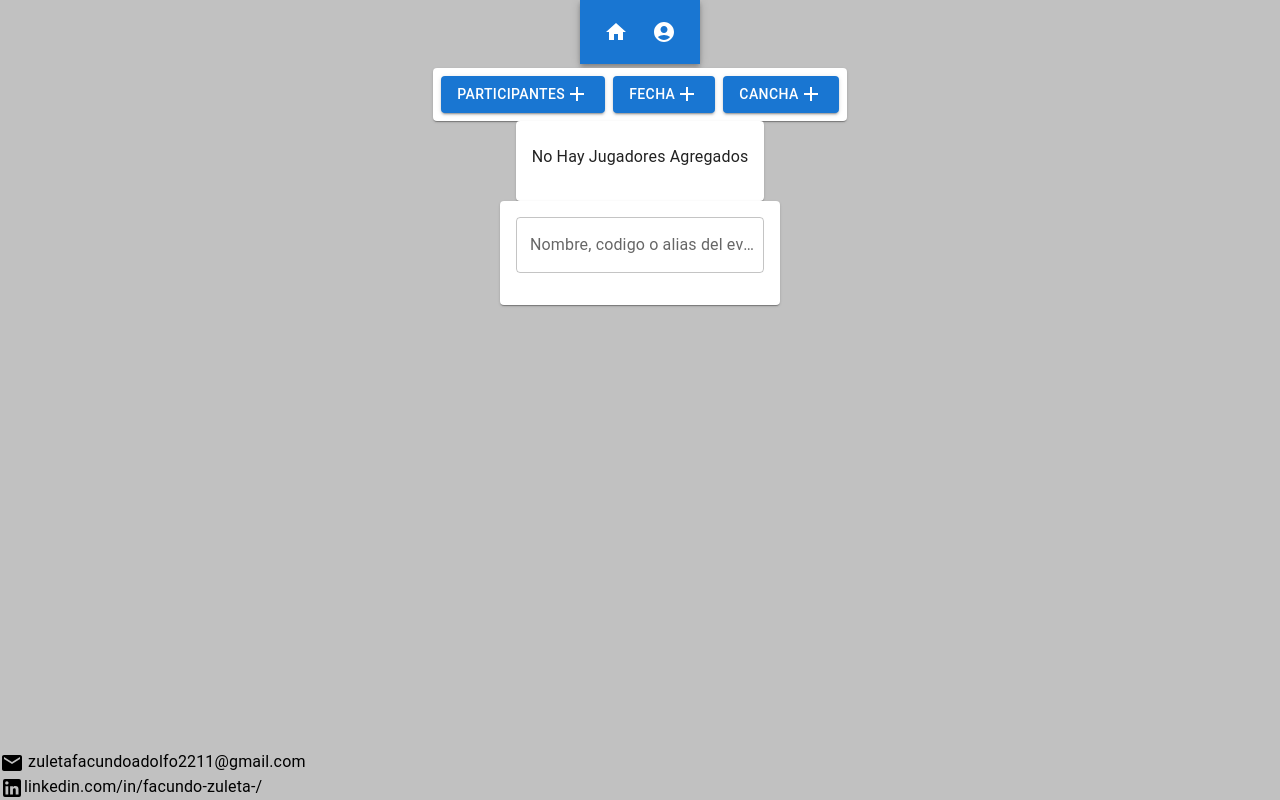
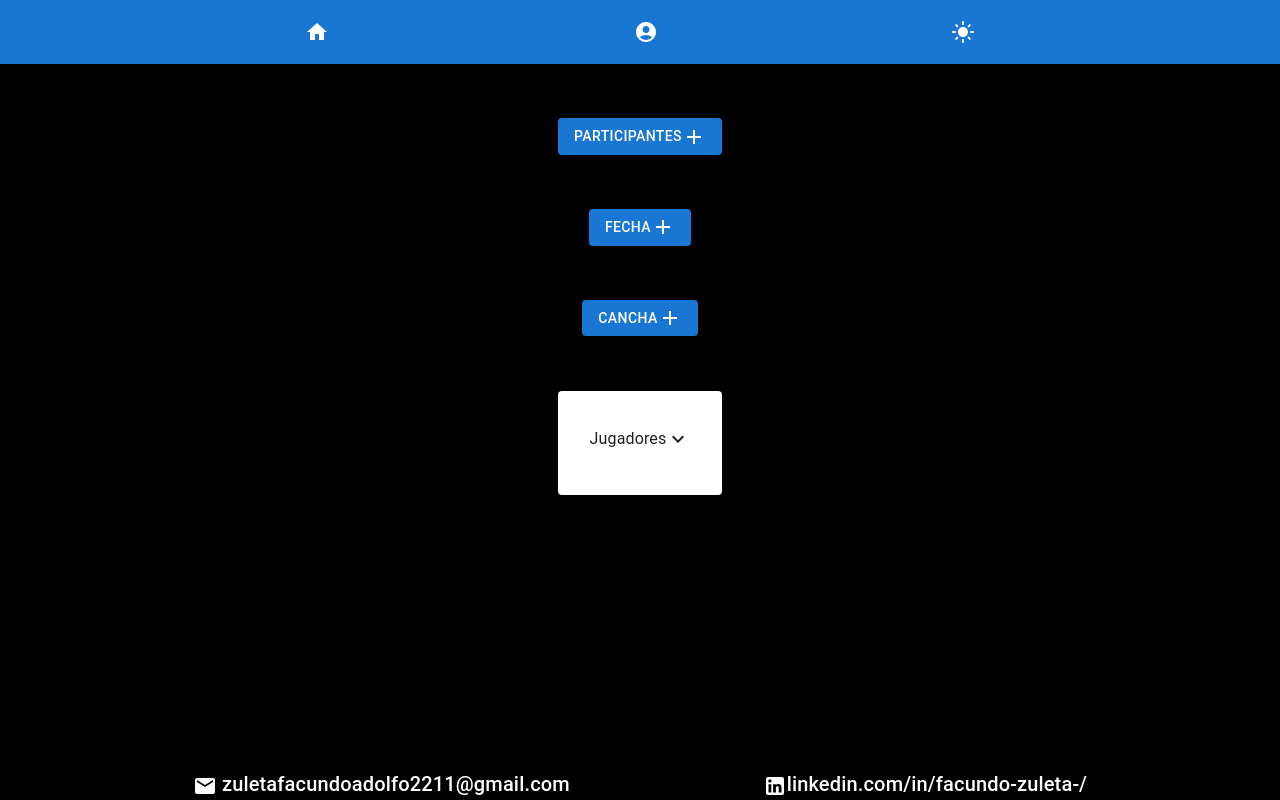
Before and after one commit to FazGit2211/saef5-app, a Next.js app: page /event/event-new in a window 1280 px wide. Built offline with nearby package versions, Linux system fonts and the light colour scheme.

Commit message:
Modificaciones en la interfaz general, falta los botones e textos

```diff
--- a/src/pages/event/event-new.tsx
+++ b/src/pages/event/event-new.tsx
@@ -45,18 +45,13 @@ export default function Event() {
         <>
             <CardNewEvent date={date} setDate={handleSetDate} stadium={stadium} addStadium={handleSetStadium} />
             <CardPlayers />
-            <Card>
-                <CardContent>
-                    <Typography>{date}</Typography>
-                    <Typography>{stadium.name + '' + stadium.address}</Typography>
-                    <TextField label="Nombre, codigo o alias del evento." variant="outlined" value={codigo} onChange={(e: React.ChangeEvent<HTMLInputElement>) => setCodigo(e.target.value)}></TextField>
-                </CardContent>
-                <CardActions>
-                    {((players.length !== 0) && (date !== "") && (stadium.name !== "") && (stadium.address !== "") && (codigo !== "") ? <Button variant="contained" onClick={handleSendEvent}><Save /></Button> : null)}
-                    {alert && loading ? <Alert variant="filled" severity="info">Cargando ...</Alert> : null}
-                    {alert && !loading && !error.errorValue ? <Alert variant="filled" severity="info">{error.message}</Alert> : null}
-                </CardActions>
-            </Card>
+            <Typography variant="h6" color="white">{date}</Typography>
+            <Typography variant="h6" color="white">{stadium.name + '' + stadium.address}</Typography>
+            <TextField label="Nombre, codigo o alias del evento." variant="outlined" value={codigo} onChange={(e: React.ChangeEvent<HTMLInputElement>) => setCodigo(e.target.value)}></TextField>
+            {((players.length !== 0) && (date !== "") && (stadium.name !== "") && (stadium.address !== "") && (codigo !== "") ? <Button variant="contained" onClick={handleSendEvent}><Save /></Button> : null)}
+            {alert && loading ? <Alert variant="filled" severity="info">Cargando ...</Alert> : null}
+            {alert && !loading && !error.errorValue ? <Alert variant="filled" severity="info">{error.message}</Alert> : null}
+
         </>
     );
 }
--- a/src/pages/player/player-new.tsx
+++ b/src/pages/player/player-new.tsx
@@ -3,7 +3,7 @@ import useModal from "@/hooks/useModal";
 import ListPlayer from "@/ui/lists/ListPlayer";
 import ModalCreatePlayer from "@/ui/modals/ModalCreatePlayer";
 import { Add } from "@mui/icons-material";
-import { Button } from "@mui/material";
+import { Button, Typography } from "@mui/material";
 import { useContext } from "react";
 
 
@@ -12,8 +12,8 @@ export default function PlayerNew() {
     const { players } = useContext(PlayersContext);
     return (
         <>
-            <Button variant="contained" onClick={openModalPlayer}><Add /></Button>
-            {players.length === 0 ? <h3>No hay jugadores agregados</h3> : <ListPlayer />}
+            <Button variant="contained" onClick={openModalPlayer} color="success"><Add /></Button>
+            {players.length === 0 ? <Typography variant="h6" color="warning">No hay jugadores</Typography> : <ListPlayer />}
             {modalPlayer ? <ModalCreatePlayer openModal={modalPlayer} closeModal={closeModalPlayer} /> : null}
         </>
     );
--- a/src/styles/globals.css
+++ b/src/styles/globals.css
@@ -1,5 +1 @@
 @import "tailwindcss";
-
-body {
-    background-color: #99999999;
-}
--- a/src/ui/cards/CardContainer.tsx
+++ b/src/ui/cards/CardContainer.tsx
@@ -1,4 +1,4 @@
-import { Button, TextField } from "@mui/material";
+import { Button, Card, TextField } from "@mui/material";
 import { Add, Search } from "@mui/icons-material";
 import { useRouter } from "next/router";
 import { useState } from "react";
@@ -17,7 +17,7 @@ export default function CardContainer() {
     return (
         <>
             <Button variant="contained" onClick={handleClickRedirect}>Nuevo evento <Add /></Button>
-            <TextField label="Nombre,codigo o alias evento" variant="outlined" value={codigo} onChange={(e: React.ChangeEvent<HTMLInputElement>) => setCodigo(e.target.value)}></TextField>
+            <TextField label="Nombre,codigo o alias evento" variant="filled" value={codigo} onChange={(e: React.ChangeEvent<HTMLInputElement>) => setCodigo(e.target.value)} sx={{backgroundColor:"white"}}></TextField>
             <Button variant="contained" onClick={handleClickBtnCodigo}><Search /></Button>
         </>
     );
--- a/src/ui/cards/CardNewEvent.tsx
+++ b/src/ui/cards/CardNewEvent.tsx
@@ -1,5 +1,5 @@
 import { Add } from "@mui/icons-material";
-import { Button, Card, CardActions, CardMedia } from "@mui/material";
+import { Button } from "@mui/material";
 import { useRouter } from "next/router";
 import ModalDate from "../modals/ModalDate";
 import ModalStadium from "../modals/ModalStadium";
@@ -23,14 +23,9 @@ export default function CardNewEvent({ date, setDate, stadium, addStadium }: Pro
     };
     return (
         <>
-            <Card>
-                <CardMedia></CardMedia>
-                <CardActions>
-                    <Button variant="contained" onClick={handleClickRedirect}>Participantes<Add></Add></Button>
-                    <Button variant="contained" onClick={openModalDate}>Fecha<Add></Add></Button>
-                    <Button variant="contained" onClick={openModalStadium}>Cancha<Add></Add></Button>
-                </CardActions>
-            </Card>
+            <Button variant="contained" onClick={handleClickRedirect}>Participantes<Add></Add></Button>
+            <Button variant="contained" onClick={openModalDate}>Fecha<Add></Add></Button>
+            <Button variant="contained" onClick={openModalStadium}>Cancha<Add></Add></Button>
             {modalDate ? <ModalDate openModal={modalDate} closeModal={closeModalDate} date={date} setDate={setDate} /> : null}
             {modalStadium ? <ModalStadium openModal={modalStadium} closeModal={closeModalStadium} stadium={stadium} addStadium={addStadium} /> : null}
         </>
--- a/src/ui/cards/CardPlayers.tsx
+++ b/src/ui/cards/CardPlayers.tsx
@@ -1,14 +1,27 @@
 import PlayerContext from "@/context/PlayersContext";
-import { Card, CardContent, List, ListItem, Typography } from "@mui/material";
-import { useContext } from "react";
+import { ExpandLess, ExpandMore } from "@mui/icons-material";
+import { Card, CardContent, Collapse, List, ListItem, ListItemButton, ListItemText, Typography } from "@mui/material";
+import { useContext, useState } from "react";
 
 export default function CardPlayers() {
     const { players } = useContext(PlayerContext);
+    const [open, setOpen] = useState(false);
+    const handleOpen = () => {
+        setOpen(!open);
+    };
     return (
         <Card>
             <CardContent>
                 <List>
-                    {players.length === 0 ? <Typography>No Hay Jugadores Agregados</Typography> : players.map((elem) => {return <ListItem key={elem.id}>{elem.name}</ListItem>})}
+                    <ListItemButton onClick={handleOpen} color="info">
+                        <ListItemText primary="Jugadores" />
+                        {open ? <ExpandLess /> : <ExpandMore />}
+                    </ListItemButton>
+                    <Collapse in={open} timeout="auto" unmountOnExit>
+                        <List component="div" disablePadding>
+                            {players.length === 0 ? <Typography variant="h6" color="#ff5722">No Hay Jugadores Agregados</Typography> : players.map((elem) => { return <ListItem key={elem.id}>{elem.name}</ListItem> })}
+                        </List>
+                    </Collapse>
                 </List>
             </CardContent>
         </Card>
--- a/src/ui/layouts/Layout.tsx
+++ b/src/ui/layouts/Layout.tsx
@@ -8,15 +8,15 @@ interface LayoutProps {
 }
 export default function Layout({ children }: LayoutProps) {
     return (
-        <div className="flex flex-col min-h-screen">
+        <div className="flex flex-col min-h-screen bg-black">
             <header className="flex justify-evenly">
                 <NavBar />
             </header>
-            <main className="flex flex-col flex-grow-1 m-1 items-center">
+            <main className="flex flex-col flex-grow-1 justify-evenly items-center">
                 {children}
             </main>
-            <footer className="flex">
-                <ul><li><Typography><Email /> zuletafacundoadolfo2211@gmail.com</Typography></li> <li><Typography><LinkedIn />linkedin.com/in/facundo-zuleta-/</Typography></li></ul>
+            <footer className="flex justify-evenly">
+                <Typography variant="h6" color="white"><Email /> zuletafacundoadolfo2211@gmail.com</Typography><Typography variant="h6" color="white"><LinkedIn />linkedin.com/in/facundo-zuleta-/</Typography>
             </footer>
         </div>
     );
--- a/src/ui/lists/ListPlayer.tsx
+++ b/src/ui/lists/ListPlayer.tsx
@@ -1,6 +1,6 @@
 import PlayerContext from "@/context/PlayersContext";
-import { Delete, Edit, People } from "@mui/icons-material";
-import { Button, ListItem } from "@mui/material";
+import { Delete, Edit, ExpandLess, ExpandMore, People } from "@mui/icons-material";
+import { Button, Collapse, ListItem, ListItemButton, ListItemText, Typography } from "@mui/material";
 import List from "@mui/material/List";
 import { useContext, useState } from "react";
 import ModalEditPlayer from "../modals/ModalEditPlayer";
@@ -15,9 +15,12 @@ export default function ListPlayer() {
     const { modalPlayer, closeModalPlayer, openModalPlayer } = useModal();
     //propiedades e método para utilizar los dialogos de confirmacion
     const { deletePlayer, openDeletePlayer, closeDeletePlayer } = useDialog();
+    //Utilizar propiedades e  métodos del contexto
+    const { players } = useContext(PlayerContext);
+    //Estados
     const [editPlayer, setEditPlayer] = useState<PlayerType>({ id: 0, name: "", email: "", state: "", admin: true });
-    const { players } = useContext(PlayerContext);
     const [indexPlayer, setIndexPlayer] = useState<number>(0);
+    const [open, setOpen] = useState(false);
     const router = useRouter()
 
     const handleSelectEdit = (elem: PlayerType, index: number) => {
@@ -35,11 +38,23 @@ export default function ListPlayer() {
     const handleConfirmBtn = () => {
         router.push("/event/event-new")
     };
+
+    const handleOpen = () => {
+        setOpen(!open);
+    };
     return (
         <>
             <List>
-                {players.map((elem, index) => (<ListItem key={elem.id}><People /> {elem.name} <Button variant="contained" onClick={() => handleDeletedItem(index)}><Delete /></Button> <Button variant="contained" onClick={() => handleSelectEdit(elem, index)}><Edit /></Button> </ListItem>))}
-                <Button variant="contained" onClick={handleConfirmBtn}>CONFIRMAR JUGADORES</Button>
+                <ListItemButton onClick={handleOpen} color="info">
+                    <ListItemText primary="Jugadores" />
+                    {open ? <ExpandLess /> : <ExpandMore />}
+                </ListItemButton>
+                <Collapse in={open} timeout="auto" unmountOnExit>
+                    <List component="div" disablePadding>
+                        {players.map((elem, index) => (<ListItem key={elem.id}><Typography variant="h6"><People />{elem.name}</Typography>  <Button variant="contained" onClick={() => handleDeletedItem(index)} sx={{ backgroundColor: "red", margin: 1 }}><Delete /></Button> <Button variant="contained" onClick={() => handleSelectEdit(elem, index)} color="secondary"><Edit /></Button> </ListItem>))}
+                    </List>
+                </Collapse>
+                <Button variant="contained" onClick={handleConfirmBtn}>Confirmar a los jugadores</Button>
             </List>
             {modalPlayer ? <ModalEditPlayer openModal={modalPlayer} closeModal={closeModalPlayer} dataEdit={editPlayer} indexPlayer={indexPlayer} /> : null}
             {deletePlayer ? <DeletePlayerDialog openDialog={deletePlayer} indexDelete={indexPlayer} closeDialog={closeDeletePlayer} playerDelete={{ id: 0, name: "", email: "", state: "", admin: true }} /> : null}
--- a/src/ui/navs/navBar.tsx
+++ b/src/ui/navs/navBar.tsx
@@ -1,5 +1,5 @@
 import { AppBar, Box, IconButton, Toolbar } from "@mui/material";
-import { AccountCircle, Home } from "@mui/icons-material";
+import { AccountCircle, Home, LightMode } from "@mui/icons-material";
 import { useRouter } from "next/router";
 
 export default function NavBar() {
@@ -8,17 +8,18 @@ export default function NavBar() {
         router.push('/');
     };
     return (
-        <Box>
         <AppBar position="static">
-                <Toolbar>
+            <Toolbar className="justify-evenly">
                 <IconButton size="large" edge="start" color="inherit" aria-label="home" onClick={handleClickRedirect}>
                     <Home />
                 </IconButton>
                 <IconButton size="large" edge="end" color="inherit" >
                     <AccountCircle />
                 </IconButton>
+                <IconButton size="large" edge="end" color="inherit">
+                    <LightMode />
+                </IconButton>
             </Toolbar>
         </AppBar>
-        </Box>
     );
 }
```
Lines whose indentation alone changed are shown as unchanged.
